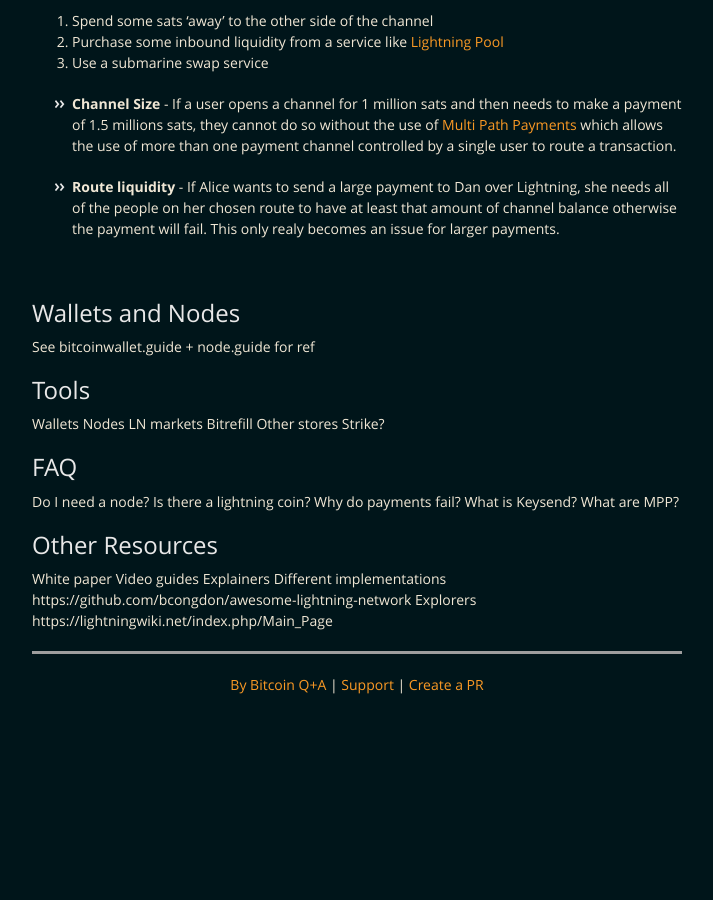
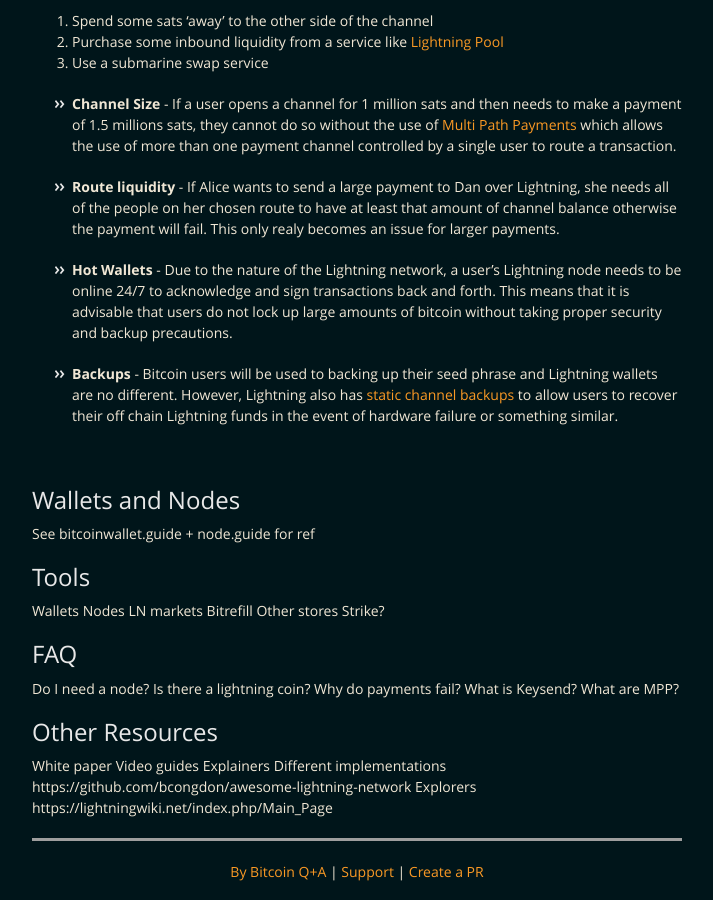
Before and after one commit to BitcoinQnA/ln-guide, a Jekyll site: the page built from index.md, in a window 1280 px wide and 900 px high, scrolled down 5071 px, cut to the strip 0-900 px from the top of the window. Shown: the whole strip, without its empty margins (283-996 px from the left). Built offline with Jekyll 4.4.1, drawn with Linux system fonts in a browser that asks for light colours; before the commit the page ends 5897 px from its top, so only the background shows below that; grey boxes are pictures that could not be loaded.

Commit message:
Update index.md

```diff
--- a/index.md
+++ b/index.md
@@ -134,6 +134,10 @@ Whilst the Lightning Network provides a fantastic scaling solution for Bitcoin,
 
 * **Route liquidity** - If Alice wants to send a large payment to Dan over Lightning, she needs all of the people on her chosen route to have at least that amount of channel balance otherwise the payment will fail. This only realy becomes an issue for larger payments.
 
+* **Hot Wallets** - Due to the nature of the Lightning network, a user's Lightning node needs to be online 24/7 to acknowledge and sign transactions back and forth. This means that it is advisable that users do not lock up large amounts of bitcoin without taking proper security and backup precautions.
+
+* **Backups** - Bitcoin users will be used to backing up their seed phrase and Lightning wallets are no different. However, Lightning also has [static channel backups](https://wiki.ion.radar.tech/tutorials/troubleshooting/static-channel-backups#solution-2-static-channel-backups-scb) to allow users to recover their off chain Lightning funds in the event of hardware failure or something similar.
+
 <br/>
 
 ##  Wallets and Nodes
```
